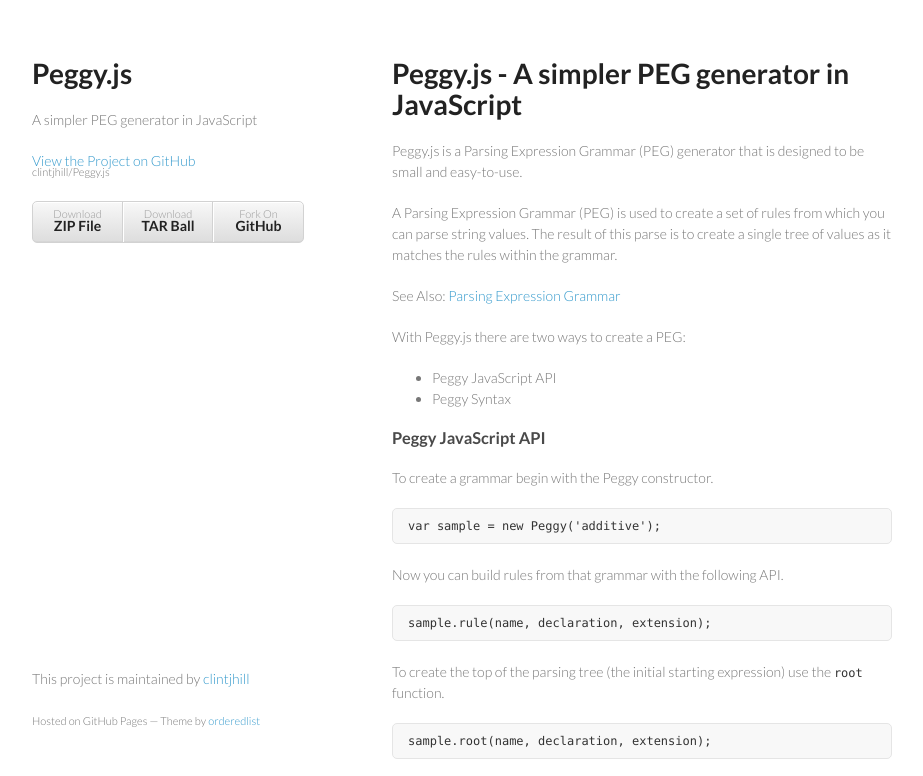
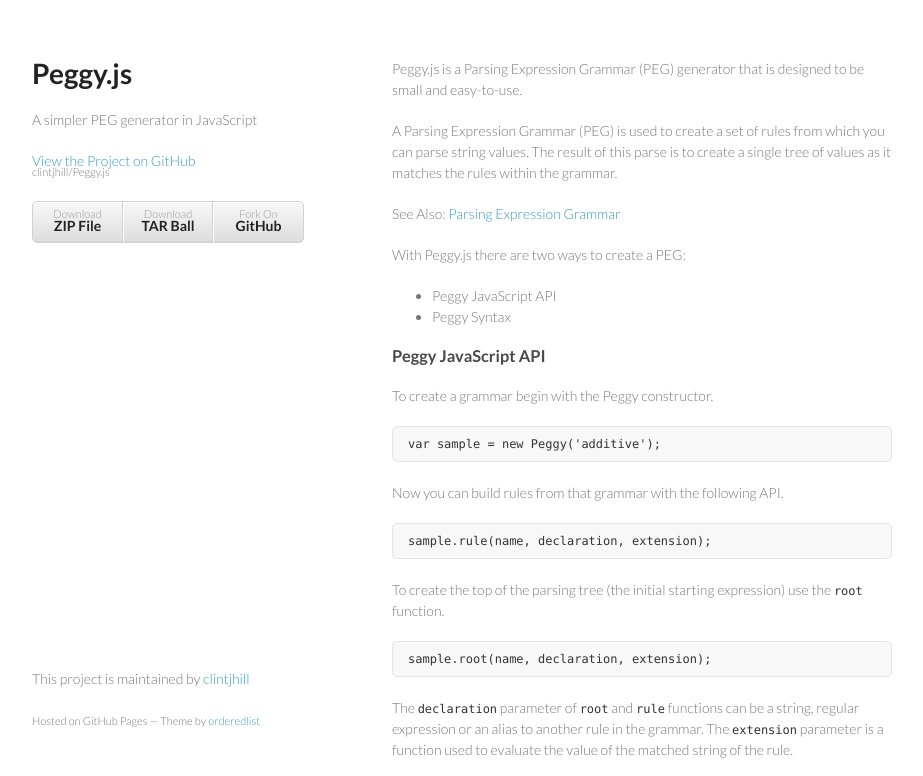
Before and after one commit to clintjhill/Peggy.js, a plain HTML site: page index.html in a window 1280 px wide. Shown: the top 776 px of the page, without its empty margins (178-1101 px from the left). Drawn offline with Linux system fonts and the light colour scheme.

Commit message:
Update index.html

```diff
--- a/index.html
+++ b/index.html
@@ -26,7 +26,6 @@
         </ul>
       </header>
       <section>
-        <h1>Peggy.js - A simpler PEG generator in JavaScript</h1>
 
 <p>Peggy.js is a Parsing Expression Grammar (PEG) generator that is designed to be small and easy-to-use.</p>
 
```
